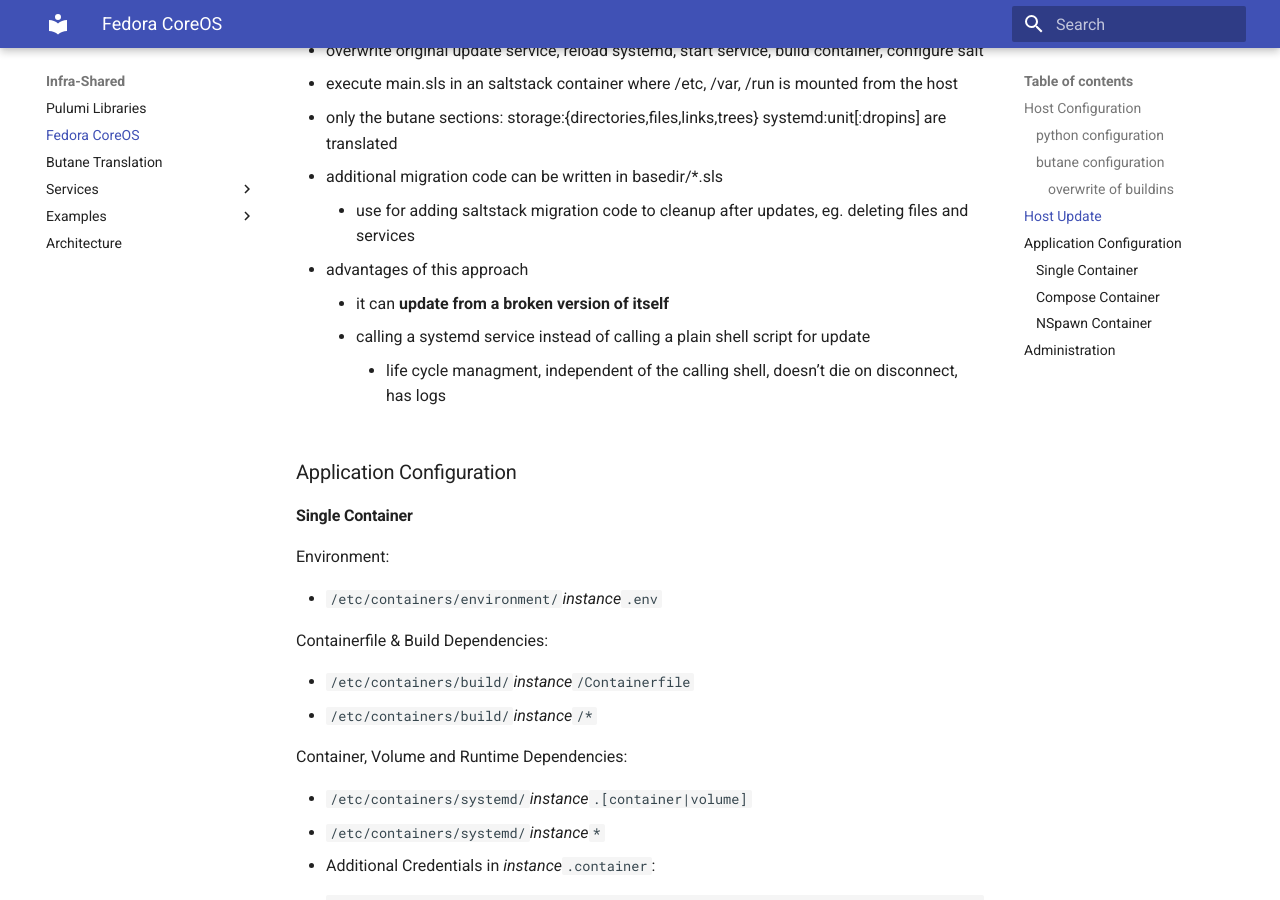
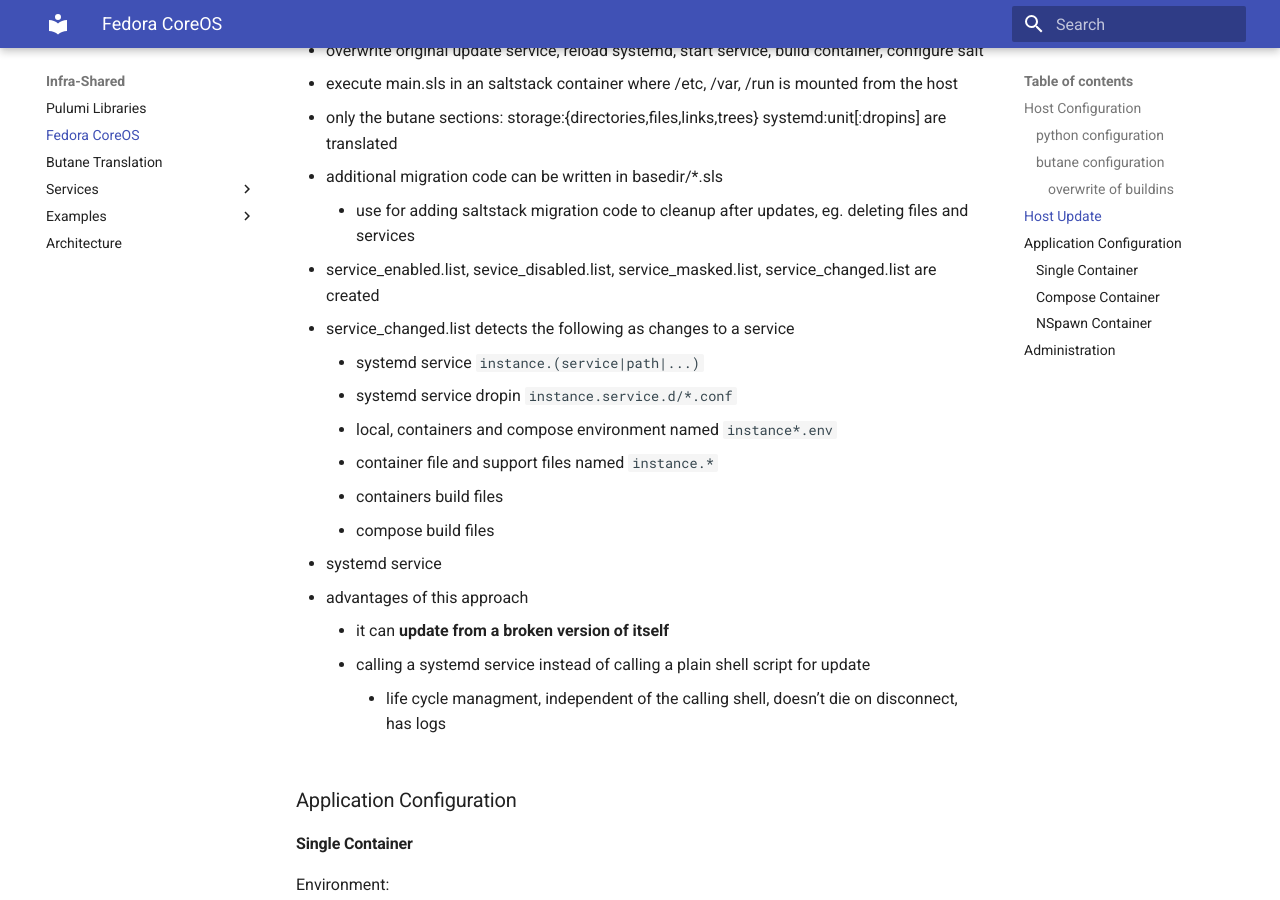
Before and after one commit to wuxxin/infra-shared, an MkDocs documentation site: the page built from docs/fcos.md, in a window 1280 px wide and 900 px high, scrolled down 1811 px. Built offline with MkDocs 1.6.1 and Material for MkDocs 9.7.7, drawn with Linux system fonts in a browser that asks for light colours.

Commit message:
explain change detection

```diff
--- a/docs/fcos.md
+++ b/docs/fcos.md
@@ -66,6 +66,16 @@ Modifications to *.bu and their referenced files will result in a new saltstack
 - only the butane sections: storage:{directories,files,links,trees} systemd:unit[:dropins] are translated
 - additional migration code can be written in basedir/*.sls
     - use for adding saltstack migration code to cleanup after updates, eg. deleting files and services
+- service_enabled.list, sevice_disabled.list, service_masked.list, service_changed.list are created
+- service_changed.list detects the following as changes to a service
+    - systemd service `instance.(service|path|...)`
+    - systemd service dropin `instance.service.d/*.conf`
+    - local, containers and compose environment named `instance*.env`
+    - container file and support files named `instance.*`
+    - containers build files
+    - compose build files
+- systemd service
+
 - advantages of this approach
     - it can **update from a broken version of itself**
     - calling a systemd service instead of calling a plain shell script for update
```
